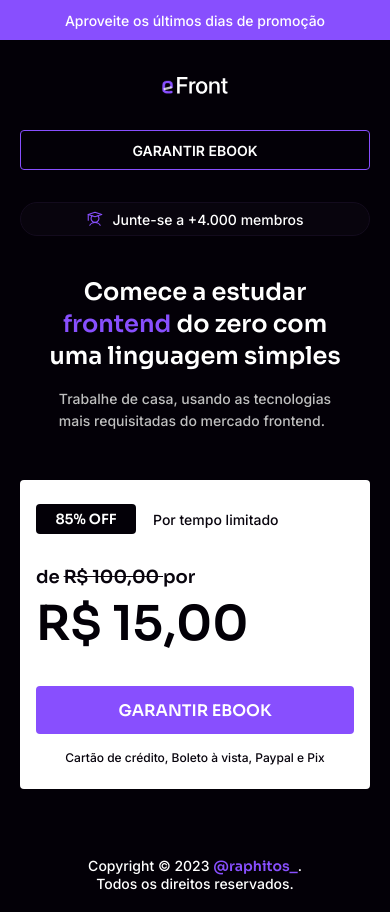
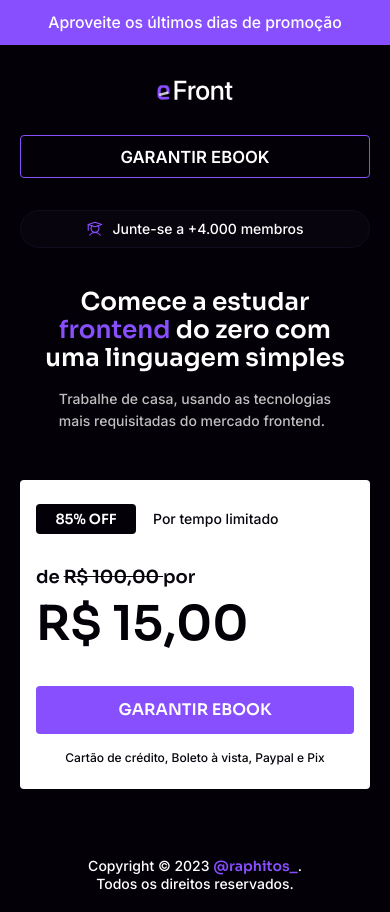
Before and after one commit to RaphaelMelo1/projectLogin, a plain HTML site: page index.html in a window 390 px wide. Drawn offline with Linux system fonts and the light colour scheme.

Commit message:
update css mobile

```diff
--- a/style.css
+++ b/style.css
@@ -15,6 +15,9 @@
 body {
   background: var(--black-color);
   color: #fff;
+  min-width: 100vw;
+  min-height: 100vh;
+  overflow-x: hidden;
 }
 header,
 #ebookOne,
@@ -50,12 +53,12 @@
 }
 header {
   width: 100vw;
-  height: 4rem;
+  height: 4.5rem;
   display: grid;
   place-content: center;
   background: var(--purple-color);
 
-  font-size: 1.4rem;
+  font-size: clamp(1.4rem, 8px + 2vw, 1.6rem);
 }
 main {
   display: flex;
@@ -65,12 +68,12 @@
   margin: 3.2rem 2rem 0 2rem;
 }
 main img {
-  width: 6.8rem;
-  height: 2.6rem;
+  width: clamp(6.8rem, 2rem + 15vw, 10rem);
 }
 #ebookOne {
   width: 100%;
-  height: 4rem;
+  max-width: 37rem;
+  height: clamp(3.5rem, 3.5rem + 2vw, 5.5rem);
   border: 1px solid var(--purple-color);
   border-radius: 4px;
   background: none;
@@ -79,21 +82,22 @@
 }
 #ebookOne a {
   text-decoration: none;
-  font-size: 1.4rem;
+  font-size: clamp(1.4rem, 5px + 3vw, 1.7rem);
   text-transform: uppercase;
   color: #fff;
   width: 100%;
 }
 #comment {
   width: 100%;
-  height: 3.4rem;
+  max-width: 37rem;
+  height: clamp(3rem, 3rem + 2vw, 4rem);
   display: flex;
   justify-content: center;
   align-items: center;
   gap: 8px;
 
   border: 1px solid #130B1D;
-  background: #08040D;
+  background: var(--blackTwo-color);
   border-radius: 3.2rem;
 
   font-size: 1.4rem;
@@ -105,16 +109,16 @@
 
 #firstParagraph {
   margin: 4rem 0 1.6rem 0;
-  font-size: 2.4rem;
+  font-size: clamp(2.3rem, 1.3rem + 3vw, 3rem); /* 2.4 min*/
   text-align: center;
-  line-height: 3.2rem;
+  line-height: clamp(2.8rem, 1rem + 3vw, 5.4rem); /*3.2 min*/
 }
 #firstParagraph span {
   color: var(--purple-color);
 }
 #secondParagraph {
   font-weight: 400;
-  font-size: 1.4rem;
+  font-size: clamp(1.4rem, 1rem + 1vw, 1.7rem);
   color: var(--gray-color);
   line-height: 2.2rem;
 }
@@ -123,6 +127,7 @@
 
 .card {
   width: 100%;
+  max-width: 56rem;
   border-radius: 4px;
   background: #fff;
   padding: 2.4rem 1.6rem;
```
